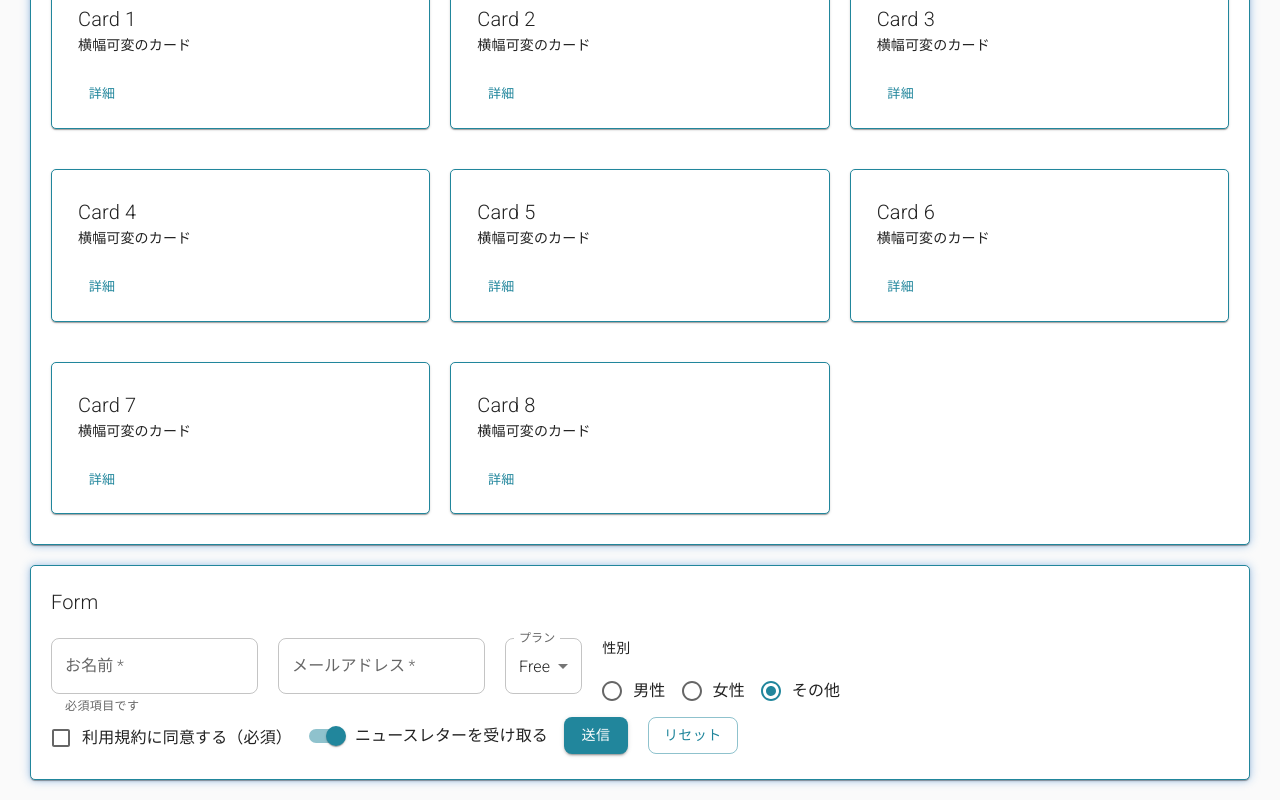
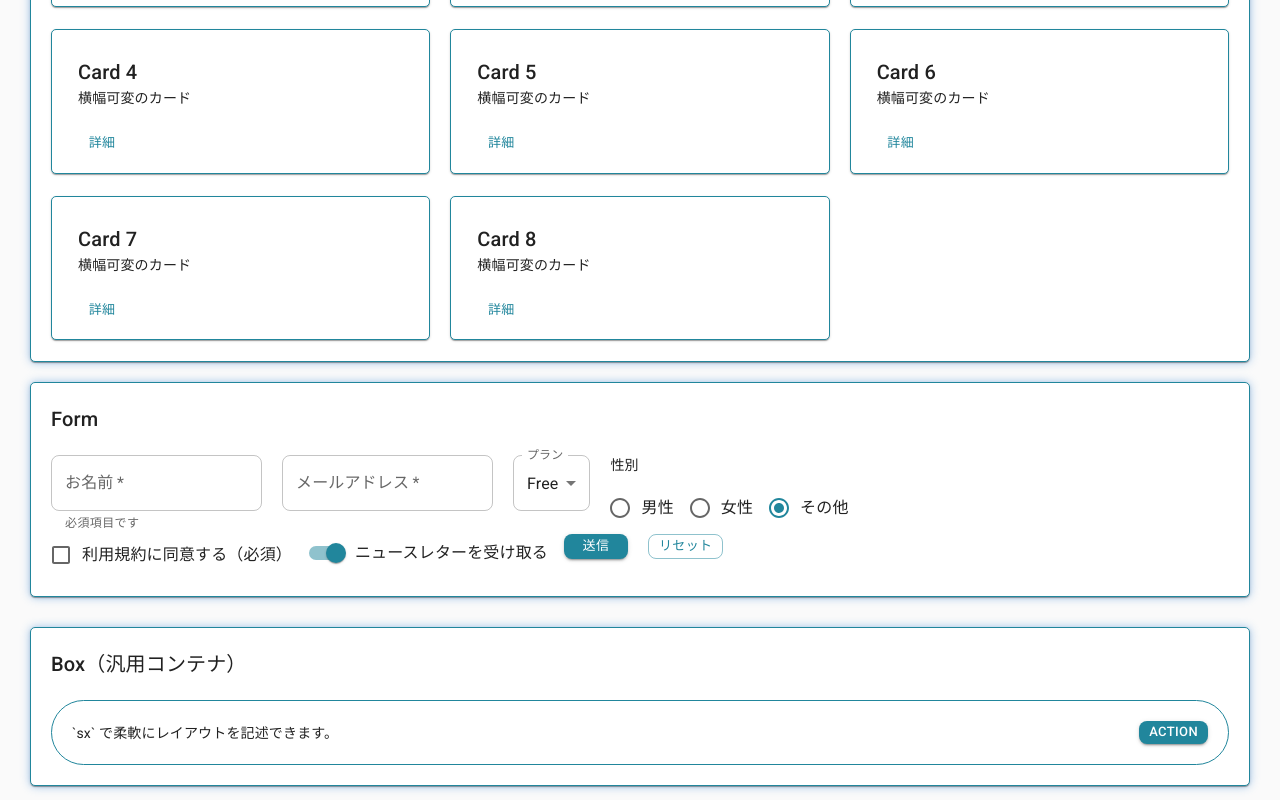
Before and after one commit to shinjixxxxx/mui-template, a React (Vite) app: page / in a window 1280 px wide. Shown: the part 1040-1840 px from the top of the page. Built offline with nearby package versions, Linux system fonts and the light colour scheme.

Commit message:
MUIThemeモジュールからWAKUを分けた　cardのスペースも調整

```diff
--- a/src/App.jsx
+++ b/src/App.jsx
@@ -29,7 +29,7 @@ import Radio from '@mui/material/Radio';
 import RadioGroup from '@mui/material/RadioGroup';
 import Switch from '@mui/material/Switch';
 
-import ThemeColorTester from './MUITheme/ThemeColorTester';
+import ThemeColorTester from './MUITheme/MUIThemeColorTester';
 
 export default function App() {
   // const { mode, setMode } = useColorScheme();
--- /dev/null
+++ b/src/MUITheme/MUIStyleWaku.jsx
@@ -0,0 +1,36 @@
+// MUIStyleWaku.jsx
+
+export const HOVER = {
+  transition: 'filter 0.2s',
+  '&:hover': {
+    filter: 'drop-shadow(0 0 8px rgba(25,118,210,0.8))',
+  },
+};
+
+export const WAKU = (theme) => {
+  return ({
+    padding: '2px', // ここはCSS的に効かない場合が多い（後述）
+    margin: '0 0 8px', // ここはCSS的に効かない場合が多い（後述）
+    border: `1px solid ${theme.palette.primary.main}`,
+    color: `${theme.palette.primary.main}`
+  })
+};
+export const SUBTITLE_WAKU2 = (theme) => {
+  return {
+    fontSize: '0.8em',
+    fontWeight: '500',
+    padding: 0,
+    border: `1px solid ${theme.palette.primary.main}`,
+    color: `${theme.palette.primary.main}`,
+  };
+};
+
+export const SUBTITLE_WAKU22 = (theme) => {
+  return {
+    fontSize: '0.8em',
+    fontWeight: '500',
+    padding: 0,
+    border: `1px solid ${theme.palette.primary.main}`,
+    color: `${theme.palette.primary.main}`,
+  };
+};
--- a/src/MUITheme/MUITheme.jsx
+++ b/src/MUITheme/MUITheme.jsx
@@ -1,59 +1,12 @@
 // MUITheme.jsx
 import { createTheme } from '@mui/material/styles';
-// import { lightGreen } from '@mui/material/colors';
 import { grey,deepOrange } from '@mui/material/colors'
 
+
 import '@fontsource/roboto/300.css';
-// import '@fontsource/roboto/400.css';
-// import '@fontsource/roboto/500.css';
+import '@fontsource/roboto/400.css';
+import '@fontsource/roboto/500.css';
 import '@fontsource/roboto/700.css';
-
-export const HOVER = {
-  transition: 'filter 0.2s',
-  '&:hover': {
-    filter: 'drop-shadow(0 0 8px rgba(25,118,210,0.8))',
-  },
-};
-
-export const WAKU = (theme) => {
-  return ({
-    padding: '2px', // ここはCSS的に効かない場合が多い（後述）
-    margin: '0 0 8px', // ここはCSS的に効かない場合が多い（後述）
-    border: `1px solid ${theme.palette.primary.main}`,
-    color: `${theme.palette.primary.main}`
-  })
-};
-export const SUBTITLE_WAKU2 = (theme) => {
-  return {
-    fontSize: '0.8em',
-    fontWeight: '500',
-    padding: 0,
-    border: `1px solid ${theme.palette.primary.main}`,
-    color: `${theme.palette.primary.main}`,
-  };
-};
-
-export const SUBTITLE_WAKU22 = (theme) => {
-  return {
-    fontSize: '0.8em',
-    fontWeight: '500',
-    padding: 0,
-    border: `1px solid ${theme.palette.primary.main}`,
-    color: `${theme.palette.primary.main}`,
-  };
-};
-
-
-
-
-
-//  const theme = useMemo(() => createTheme({
-//     palette: { mode },
-//   }), [mode])
-
-
-
-
 
 
 
@@ -81,7 +34,7 @@ export const theme = createTheme({
   },
 
   shape: { borderRadius: 8 },
-  spacing: 10,
+  spacing: 10,/// アイテム間のスペース
 
   components: {
     MuiGrid: {
@@ -119,7 +72,7 @@ export const theme = createTheme({
       styleOverrides: {
         root: ({ theme }) => ({
           padding: 10,
-          margin: '10px 0',
+          // margin: '10px 0',
 
           // 色は CSS 変数経由で（モードで自動切替）
           border: `1px solid ${theme.vars.palette.primary.main}`,
@@ -157,29 +110,31 @@ export const theme = createTheme({
         }),
       },
     },
-    // MuiButton: {
-    //   styleOverrides: {
-    //     root: ({ theme }) => ({
-    //       padding: "0 10px",
-    //       margin: '0',
-    //       fontSize: 'small',
-    //     }),
-    //   },
-    // },
-    // typography: {
-    //   fontFamily: [
-    //     '-apple-system',
-    //     'BlinkMacSystemFont',
-    //     '"Segoe UI"',
-    //     'Roboto',
-    //     '"Helvetica Neue"',
-    //     'Arial',
-    //     'sans-serif',
-    //     '"Apple Color Emoji"',
-    //     '"Segoe UI Emoji"',
-    //     '"Segoe UI Symbol"',
-    //   ].join(','),
-    // },
+    // ボタン小型化
+    MuiButton: {
+      styleOverrides: {
+        root: ({ theme }) => ({
+          padding: "0 10px",
+          margin: '0',
+          fontSize: 'small',
+        }),
+      },
+    },
+    // フォント設定
+    typography: {
+      fontFamily: [
+        '-apple-system',
+        'BlinkMacSystemFont',
+        '"Segoe UI"',
+        'Roboto',
+        '"Helvetica Neue"',
+        'Arial',
+        'sans-serif',
+        '"Apple Color Emoji"',
+        '"Segoe UI Emoji"',
+        '"Segoe UI Symbol"',
+      ].join(','),
+    },
 
   },
 });
--- a/src/MUITheme/ThemeColorTester.jsx
+++ b/src/MUITheme/MUIThemeColorTester.jsx
@@ -1,5 +1,4 @@
-import React from 'react'
-import { WAKU } from '../MUITheme/MUITheme'
+import { WAKU } from './MUIStyleWaku'
 import { Box } from '@mui/material'
 
 const ThemeColorTester = () => {
--- a/vite.config.js
+++ b/vite.config.js
@@ -24,7 +24,7 @@ export default defineConfig({
         // secure: false,
         rewrite: (path) => path.replace(
           /^\/api/,
-          '/exp01/12.%E7%94%BB%E5%83%8F%E3%83%80%E3%82%A6%E3%83%B3%E3%83%AD%E3%83%BC%E3%83%89' // ← URLエンコード済み
+          '/exp01/api/' // ← URLエンコード済み
         ),
       },
     },
```
